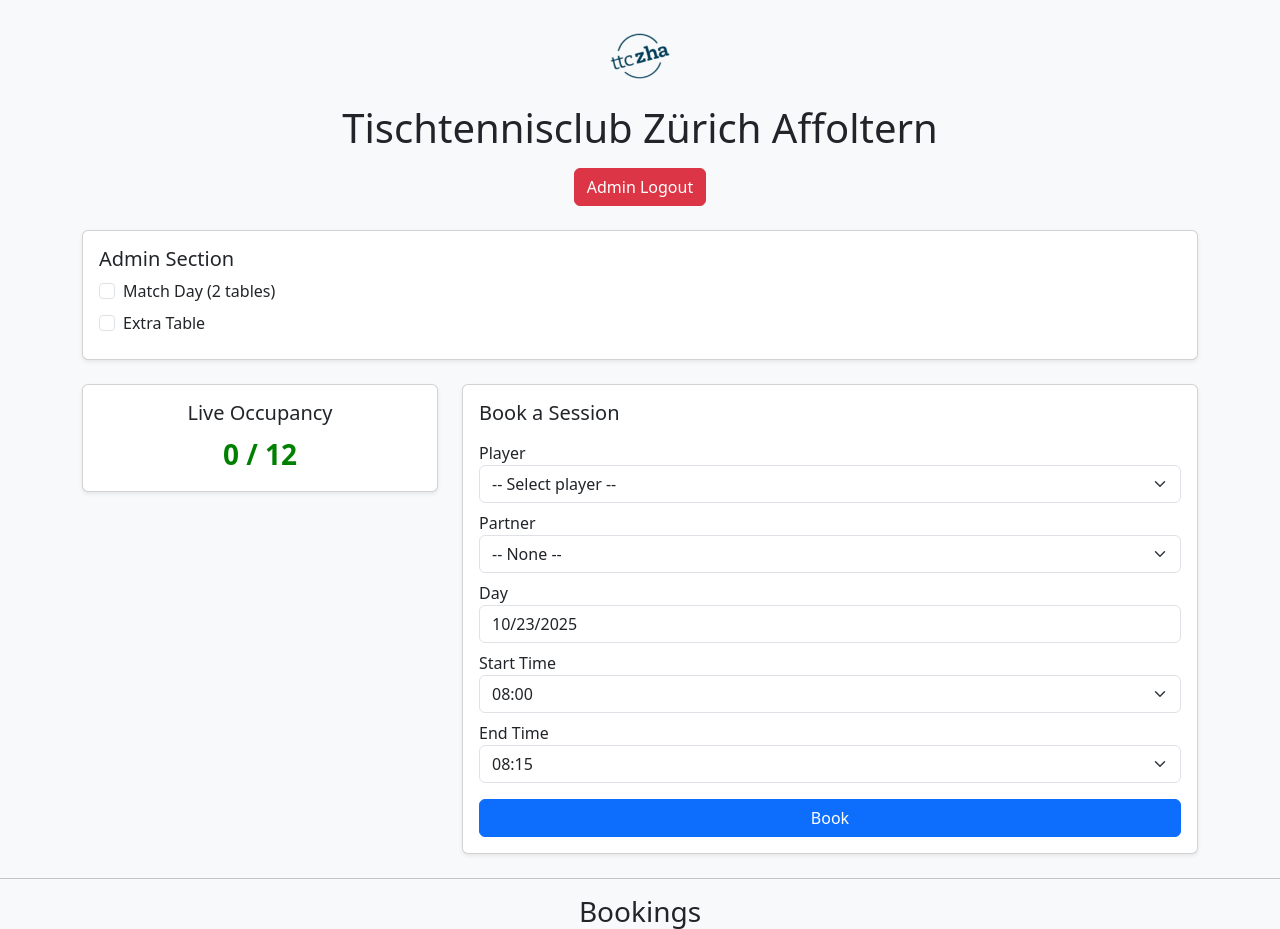
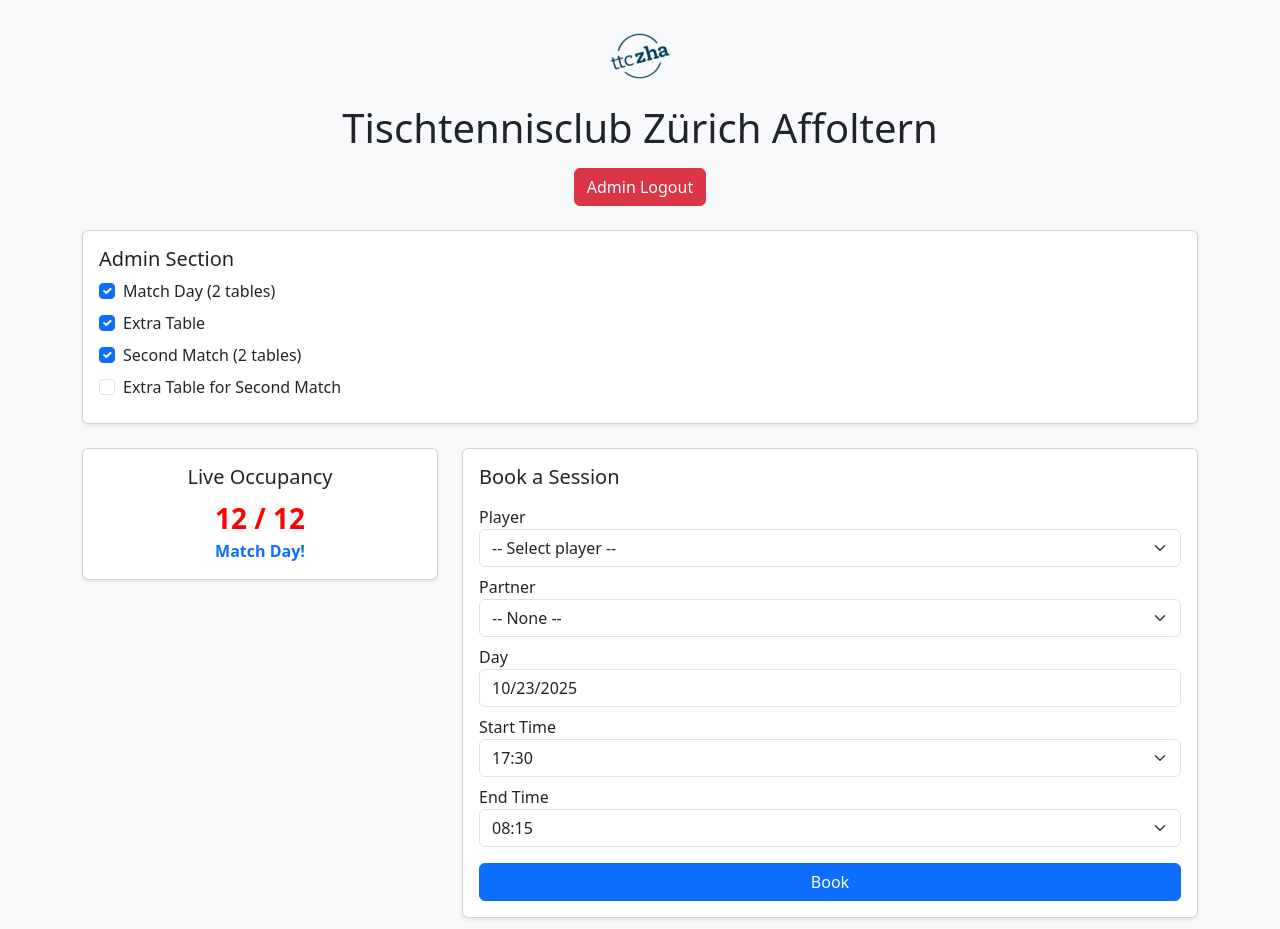
Before and after one commit to clf94/training_hall_booking_app, a Flask app: page / in a window 1280 px wide. Shown: the top 929 px of the page. Run offline with Flask 3, Linux system fonts and the light colour scheme; the visitor is signed in with stand-in values (Sample User, id 1); tables that the repository leaves empty hold one stand-in row (values such as "Sample post").

Commit message:
Add second match and make extra table and second match related checkbox clickable after first match day is checked

```diff
--- a/app.py
+++ b/app.py
@@ -28,6 +28,8 @@ class Settings(db.Model):
     id = db.Column(db.Integer, primary_key=True)
     match_day = db.Column(db.Boolean, default=False)
     extra_table = db.Column(db.Boolean, default=False)
+    second_match = db.Column(db.Boolean, default=False)
+    second_match_extra_table = db.Column(db.Boolean, default=False)
 
 users = [
     "Albus, Lennart","Angelini, Giacomo","Bamil, Aradhya","Basu, Soumya","Batinic, Danijel",
@@ -62,7 +64,9 @@ def index():
         date=date.today(),
         is_admin=session.get('is_admin', False),
         match_day=settings.match_day if settings else False,
-        extra_table=settings.extra_table if settings else False
+        extra_table=settings.extra_table if settings else False,
+        second_match=settings.second_match if settings else False,
+        second_matchextra_table=settings.second_match_extra_table if settings else False
     )
 
 @app.route("/admin-login", methods=["GET", "POST"])
@@ -108,6 +112,10 @@ def occupancy():
             occupied += 4
             match_day = True
         if settings.extra_table:
+            occupied += 2
+        if settings.second_match:
+            occupied += 4
+        if settings.second_match_extra_table:
             occupied += 2
     return jsonify({"occupied": occupied, "capacity": 12, "match_day": match_day})
 
@@ -179,13 +187,18 @@ def update_settings():
         return "Unauthorized", 401
     match_day = request.json.get("match_day", False)
     extra_table = request.json.get("extra_table", False)
+    second_match = request.json.get("second_match", False)
+    second_match_extra_table = request.json.get("second_match_extra_table", False)
     settings = Settings.query.first()
     settings.match_day = match_day
     settings.extra_table = extra_table
+    settings.second_match=second_match
+    settings.second_match_extra_table=second_match_extra_table
     db.session.commit()
     return "", 204
 
 if __name__ == "__main__":
     with app.app_context():
+        db.drop_all()
         db.create_all()
     app.run(host="0.0.0.0", port=5009, debug=True)
--- a/templates/index.html
+++ b/templates/index.html
@@ -37,6 +37,14 @@
     <div class="form-check mb-2">
       <input type="checkbox" class="form-check-input" id="extra_table" {% if extra_table %}checked{% endif %}>
       <label class="form-check-label" for="extra_table">Extra Table</label>
+    </div>
+    <div class="form-check mb-2">
+      <input type="checkbox" class="form-check-input" id="second_match" {% if second_match %}checked{% endif %}>
+      <label class="form-check-label" for="second_match">Second Match (2 tables)</label>
+    </div>
+    <div class="form-check mb-2">
+      <input type="checkbox" class="form-check-input" id="second_match_extra_table" {% if second_match_extra_table %}checked{% endif %}>
+      <label class="form-check-label" for="second_match_extra_table">Extra Table for Second Match</label>
     </div>
   </div>
 </div>
@@ -128,7 +136,6 @@ document.addEventListener("DOMContentLoaded", ()=>{
   const endSelect=document.getElementById("end");
   const matchDayNotice=document.getElementById("matchDayNotice");
   const dayInput=document.getElementById("day");
-  const isAdmin={{ 'true' if is_admin else 'false' }};
 
   function populatePartners(){
     const selected=playerSelect.value;
@@ -163,7 +170,7 @@ document.addEventListener("DOMContentLoaded", ()=>{
     const today = now.toISOString().split('T')[0];
     const currentTime = now.toTimeString().slice(0,5);
     slots.forEach(t=>{
-      if(!isAdmin && dayInput.value===today && t<=currentTime) return; // disable past
+      if(dayInput.value===today && t<=currentTime) return; // disable past
       startSelect.append(new Option(t,t));
     });
   }
@@ -213,7 +220,6 @@ document.addEventListener("DOMContentLoaded", ()=>{
     });
   }
 
-
   function showUserPopup(){
     const modal = new bootstrap.Modal(document.getElementById('userPopup'));
     modal.show();
@@ -242,14 +248,46 @@ document.addEventListener("DOMContentLoaded", ()=>{
   {% if is_admin %}
   const matchCheck=document.getElementById("match_day");
   const extraCheck=document.getElementById("extra_table");
-  matchCheck.addEventListener("change", async ()=>{
-    await fetch("/update-settings",{method:"POST",headers:{"Content-Type":"application/json"},body:JSON.stringify({match_day:matchCheck.checked,extra_table:extraCheck.checked})});
+  const second_matchCheck=document.getElementById("second_match");
+  const second_match_extra_tableCheck=document.getElementById("second_match_extra_table");
+
+  function updateCheckboxState() {
+      const enabled = matchCheck.checked;
+      extraCheck.disabled = !enabled;
+      second_matchCheck.disabled = !enabled;
+      second_match_extra_tableCheck.disabled = !enabled;
+
+      if (!enabled) {
+          extraCheck.checked = false;
+          second_matchCheck.checked = false;
+          second_match_extra_tableCheck.checked = false;
+      }
+  }
+
+  async function updateSettings() {
+      await fetch("/update-settings", {
+          method: "POST",
+          headers: { "Content-Type": "application/json" },
+          body: JSON.stringify({
+              match_day: matchCheck.checked,
+              extra_table: extraCheck.checked,
+              second_match: second_matchCheck.checked,
+              second_match_extra_table: second_match_extra_tableCheck.checked
+          })
+      });
       await loadOccupancy();
+  }
+
+  // initial state
+  updateCheckboxState();
+
+  matchCheck.addEventListener("change", ()=>{
+      updateCheckboxState();
+      updateSettings();
   });
-  extraCheck.addEventListener("change", async ()=>{
-    await fetch("/update-settings",{method:"POST",headers:{"Content-Type":"application/json"},body:JSON.stringify({match_day:matchCheck.checked,extra_table:extraCheck.checked})});
-    await loadOccupancy();
-  });
+  extraCheck.addEventListener("change", updateSettings);
+  second_matchCheck.addEventListener("change", updateSettings);
+  second_match_extra_tableCheck.addEventListener("change", updateSettings);
   {% endif %}
 
   loadBookings();
```
Also changed, not shown: instance/bookings.db, 1 other file. Lines whose indentation alone changed are shown as unchanged.
